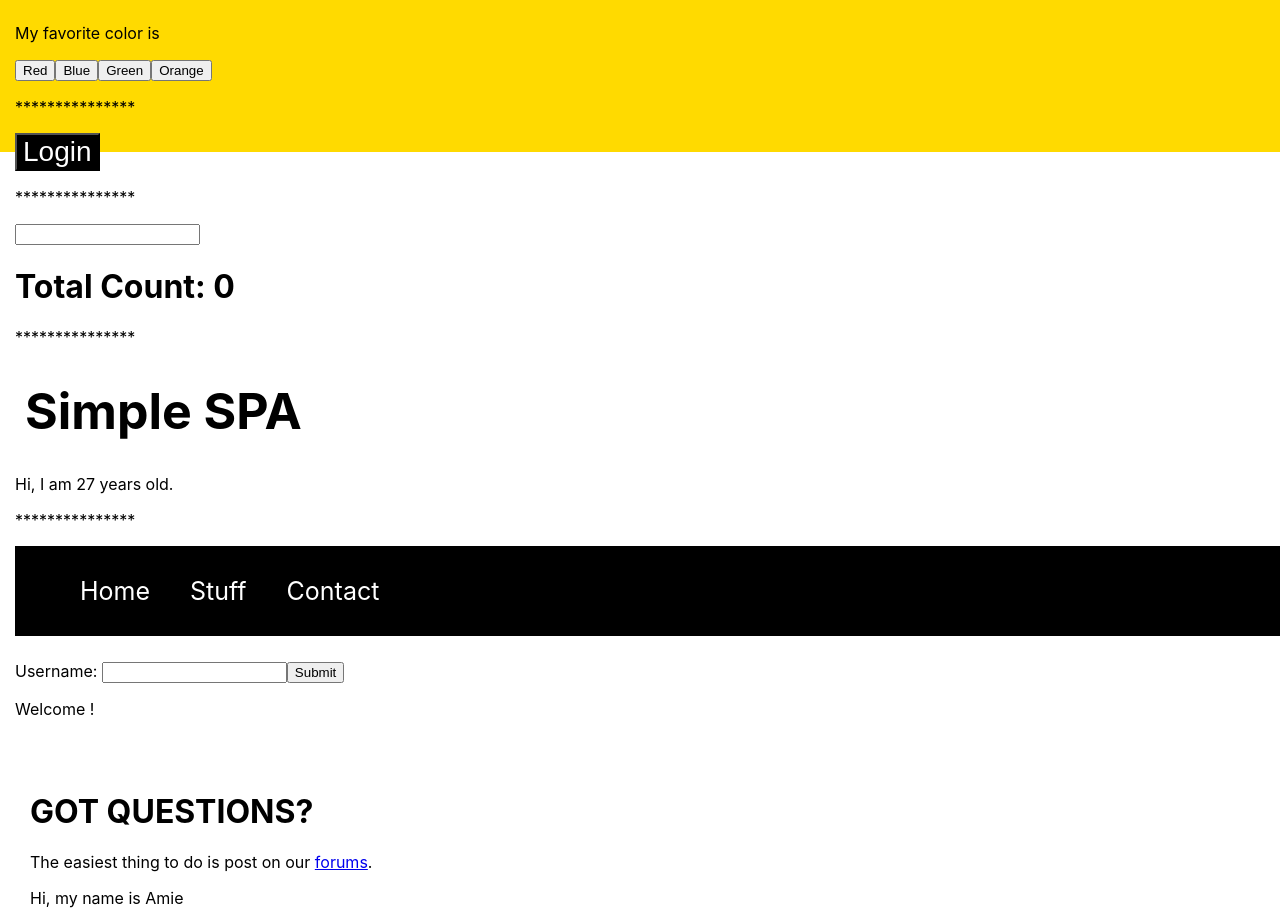
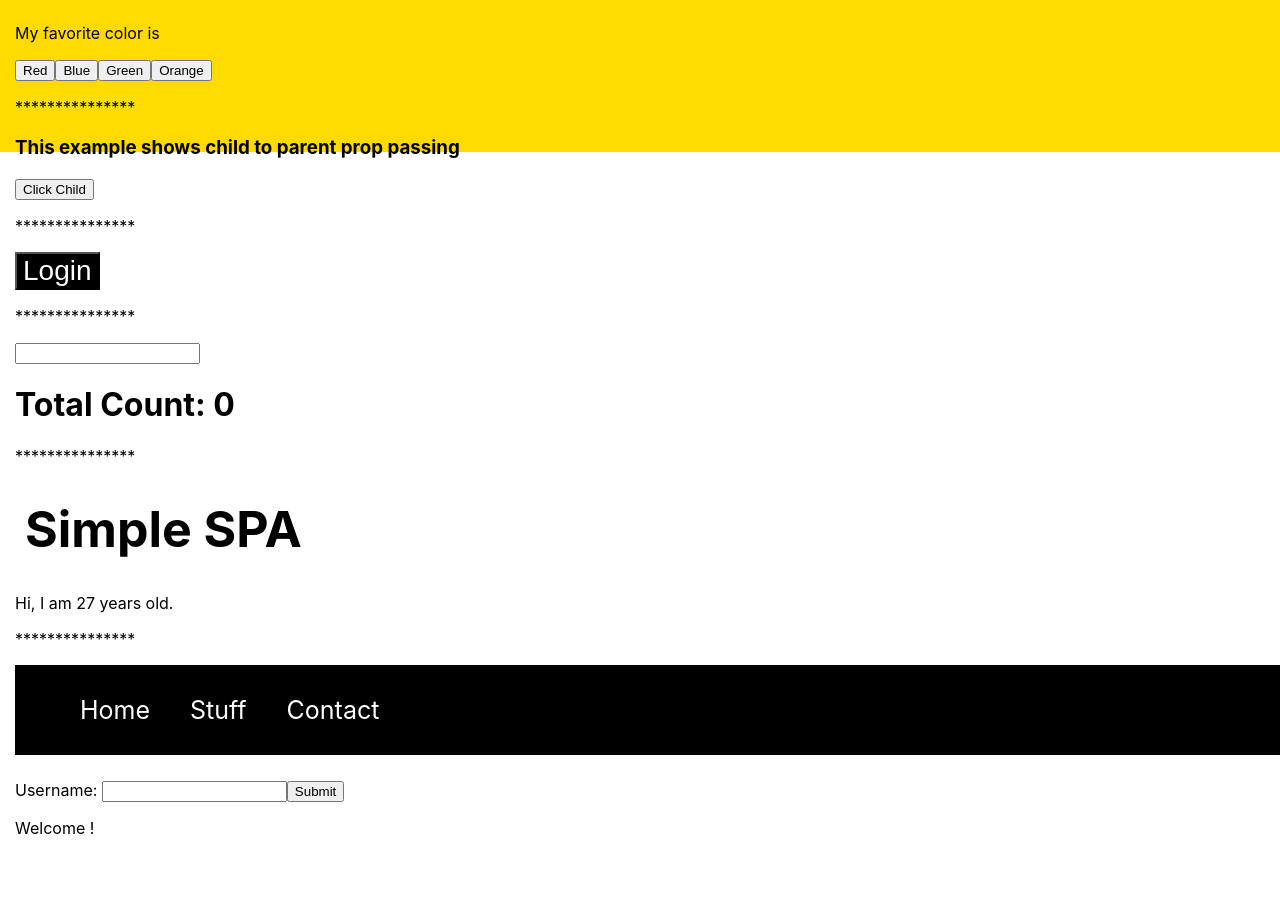
Before and after one commit to amiedawn/simple-spa, a React (Create React App) app: page / in a window 1280 px wide. Shown: the part 783-1698 px from the top of the page. Built offline with nearby package versions, Linux system fonts and the light colour scheme.

Commit message:
childtoparent

```diff
--- a/public/index.html
+++ b/public/index.html
@@ -17,5 +17,8 @@
   <body>
     <noscript>You need to enable JavaScript to run this app.</noscript>
     <div id="root"></div>
+
+<div class="btn" id="submit"></div>
+
    </body>
 </html>
--- a/src/App.js
+++ b/src/App.js
@@ -26,6 +26,7 @@ import ComponentA from './components/compA/ComponentA';
 import ComponentB from './components/compB/ComponentB';
 import ComponentC from './components/compC/ComponentC';
 import MainComp from './components/MainComp';
+import Parent from './components/Parent';
 
 // normal way to write functional component
 function App() {
@@ -92,6 +93,11 @@ function App() {
       <p>*************</p>
       <ColorParent />
       <p>***************</p>
+
+      {/* child to parent prop sharing*/}
+      <Parent />
+
+      <p>***************</p>
       <StyledComponent />
       <p>***************</p>
       <RefHook />
@@ -114,6 +120,8 @@ function App() {
       <HookExample2 />
       <UseEffect />
       <UseEffectNew />
+
+
     </div>
   );
 };
--- /dev/null
+++ b/src/components/Child.js
@@ -0,0 +1,13 @@
+// goes with Parent component to show child to parent prop sharing
+
+import React from 'react';
+
+export default function Child ({childToParent}) {
+  const data = "This is data from Child component passing to the Parent component";
+  return (
+    <div>
+      <h3>This example shows child to parent prop passing</h3>
+      <button onClick={() => childToParent(data)}>Click Child</button>
+    </div>
+  );
+};
--- a/src/components/Child1.js
+++ b/src/components/Child1.js
@@ -1,3 +1,5 @@
+//goes with Parent1 to show parent to child prop sharing
+
 import React from 'react';
 
 
--- /dev/null
+++ b/src/components/Parent.js
@@ -0,0 +1,22 @@
+// goes with Child to show child to parent prop sharing
+
+import React, {useState} from 'react';
+import Child from './Child';
+
+function Parent() {
+  const [data, setData] = useState("");
+
+  const childToParent = (childData) => {
+    setData(childData);
+  }
+  return (
+    <div>
+      {data}
+      <div>
+        <Child childToParent={childToParent} />
+      </div>
+    </div>
+  );
+}
+
+export default Parent;
--- a/src/components/Parent1.js
+++ b/src/components/Parent1.js
@@ -1,3 +1,5 @@
+//goes with Child1 to show parent to child prop sharing
+
 import React, {useState} from 'react';
 import Child1 from './Child1';
 import '../App.css';
```
